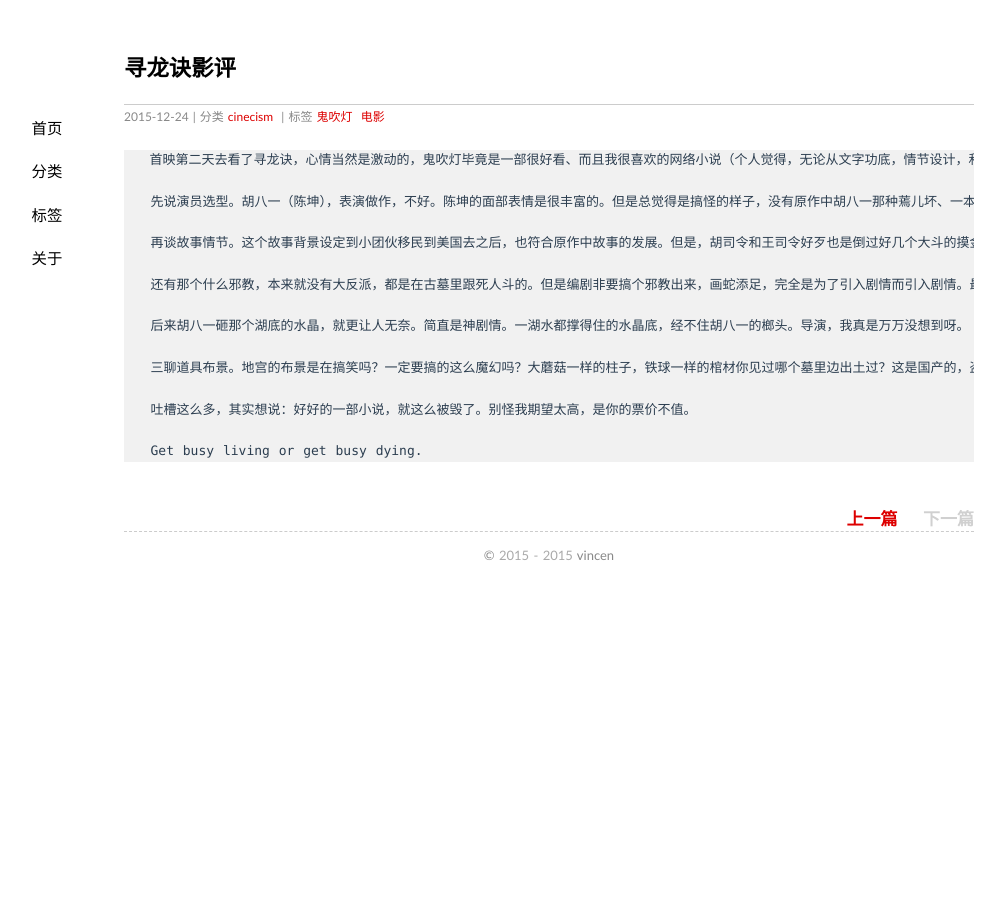
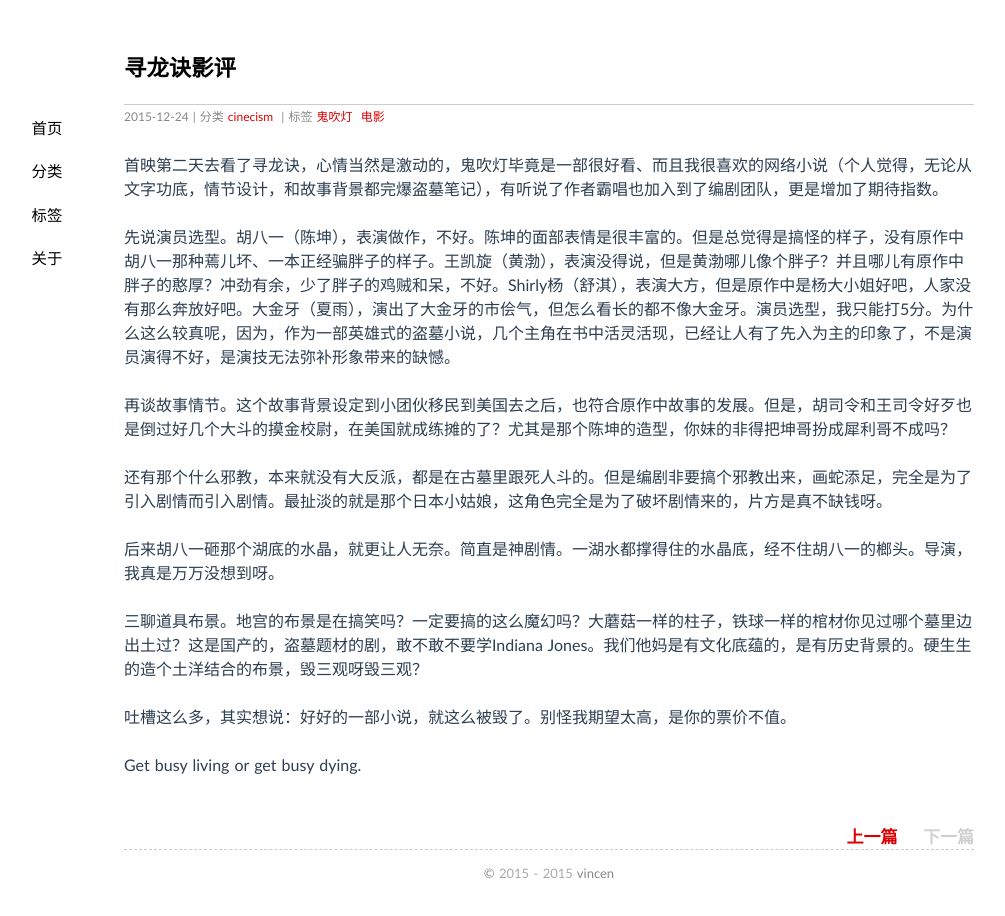
Before and after one commit to vincen/vincen.github.io, a Jekyll site: the page built from _posts/2015-12-24-寻龙诀影评.md, in a window 1280 px wide. Shown: the whole page, without its empty margins (91-1096 px from the left). Built offline with Jekyll 4.4.1, drawn with Linux system fonts in a browser that asks for light colours; Markdown is read by kramdown in place of the engine named in the settings; comment, search, counter and statistics services are not loaded.

Commit message:
提交文章

```diff
--- a/_posts/2015-12-24-寻龙诀影评.md
+++ b/_posts/2015-12-24-寻龙诀影评.md
@@ -4,18 +4,19 @@ title: 寻龙诀影评
 categories: cinecism
 tags: 鬼吹灯 电影
 ---
-       首映第二天去看了寻龙诀，心情当然是激动的，鬼吹灯毕竟是一部很好看、而且我很喜欢的网络小说（个人觉得，无论从文字功底，情节设计，和故事背景都完爆盗墓笔记），有听说了作者霸唱也加入到了编剧团队，更是增加了期待指数。
 
-       先说演员选型。胡八一（陈坤），表演做作，不好。陈坤的面部表情是很丰富的。但是总觉得是搞怪的样子，没有原作中胡八一那种蔫儿坏、一本正经骗胖子的样子。王凯旋（黄渤），表演没得说，但是黄渤哪儿像个胖子？并且哪儿有原作中胖子的憨厚？冲劲有余，少了胖子的鸡贼和呆，不好。Shirly杨（舒淇），表演大方，但是原作中是杨大小姐好吧，人家没有那么奔放好吧。大金牙（夏雨），演出了大金牙的市侩气，但怎么看长的都不像大金牙。演员选型，我只能打5分。为什么这么较真呢，因为，作为一部英雄式的盗墓小说，几个主角在书中活灵活现，已经让人有了先入为主的印象了，不是演员演得不好，是演技无法弥补形象带来的缺憾。
+首映第二天去看了寻龙诀，心情当然是激动的，鬼吹灯毕竟是一部很好看、而且我很喜欢的网络小说（个人觉得，无论从文字功底，情节设计，和故事背景都完爆盗墓笔记），有听说了作者霸唱也加入到了编剧团队，更是增加了期待指数。
 
-       再谈故事情节。这个故事背景设定到小团伙移民到美国去之后，也符合原作中故事的发展。但是，胡司令和王司令好歹也是倒过好几个大斗的摸金校尉，在美国就成练摊的了？尤其是那个陈坤的造型，你妹的非得把坤哥扮成犀利哥不成吗？
+先说演员选型。胡八一（陈坤），表演做作，不好。陈坤的面部表情是很丰富的。但是总觉得是搞怪的样子，没有原作中胡八一那种蔫儿坏、一本正经骗胖子的样子。王凯旋（黄渤），表演没得说，但是黄渤哪儿像个胖子？并且哪儿有原作中胖子的憨厚？冲劲有余，少了胖子的鸡贼和呆，不好。Shirly杨（舒淇），表演大方，但是原作中是杨大小姐好吧，人家没有那么奔放好吧。大金牙（夏雨），演出了大金牙的市侩气，但怎么看长的都不像大金牙。演员选型，我只能打5分。为什么这么较真呢，因为，作为一部英雄式的盗墓小说，几个主角在书中活灵活现，已经让人有了先入为主的印象了，不是演员演得不好，是演技无法弥补形象带来的缺憾。
 
-       还有那个什么邪教，本来就没有大反派，都是在古墓里跟死人斗的。但是编剧非要搞个邪教出来，画蛇添足，完全是为了引入剧情而引入剧情。最扯淡的就是那个日本小姑娘，这角色完全是为了破坏剧情来的，片方是真不缺钱呀。
+再谈故事情节。这个故事背景设定到小团伙移民到美国去之后，也符合原作中故事的发展。但是，胡司令和王司令好歹也是倒过好几个大斗的摸金校尉，在美国就成练摊的了？尤其是那个陈坤的造型，你妹的非得把坤哥扮成犀利哥不成吗？
 
-       后来胡八一砸那个湖底的水晶，就更让人无奈。简直是神剧情。一湖水都撑得住的水晶底，经不住胡八一的榔头。导演，我真是万万没想到呀。
+还有那个什么邪教，本来就没有大反派，都是在古墓里跟死人斗的。但是编剧非要搞个邪教出来，画蛇添足，完全是为了引入剧情而引入剧情。最扯淡的就是那个日本小姑娘，这角色完全是为了破坏剧情来的，片方是真不缺钱呀。
 
-       三聊道具布景。地宫的布景是在搞笑吗？一定要搞的这么魔幻吗？大蘑菇一样的柱子，铁球一样的棺材你见过哪个墓里边出土过？这是国产的，盗墓题材的剧，敢不敢不要学Indiana Jones。我们他妈是有文化底蕴的，是有历史背景的。硬生生的造个土洋结合的布景，毁三观呀毁三观？
+后来胡八一砸那个湖底的水晶，就更让人无奈。简直是神剧情。一湖水都撑得住的水晶底，经不住胡八一的榔头。导演，我真是万万没想到呀。
 
-       吐槽这么多，其实想说：好好的一部小说，就这么被毁了。别怪我期望太高，是你的票价不值。
+三聊道具布景。地宫的布景是在搞笑吗？一定要搞的这么魔幻吗？大蘑菇一样的柱子，铁球一样的棺材你见过哪个墓里边出土过？这是国产的，盗墓题材的剧，敢不敢不要学Indiana Jones。我们他妈是有文化底蕴的，是有历史背景的。硬生生的造个土洋结合的布景，毁三观呀毁三观？
 
-       Get busy living or get busy dying.
+吐槽这么多，其实想说：好好的一部小说，就这么被毁了。别怪我期望太高，是你的票价不值。
+
+Get busy living or get busy dying.
```
